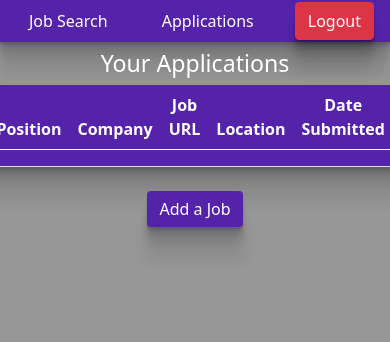
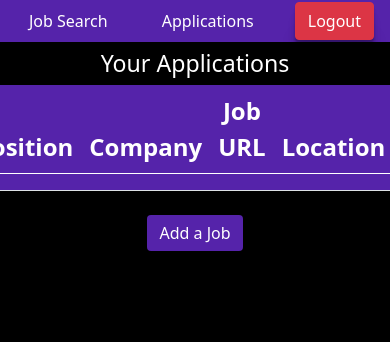
Before and after one commit to borelli28/Job-Board, a Django app: template job_board_app/templates/tracker_app.html in a window 390 px wide; the page is wider, and only the part inside the window is pictured. Shown: the top 342 px of that part. Run offline with Django 3.2, Linux system fonts and the light colour scheme; the template is opened without the code that fills it, so the values that code supplies are empty.

Commit message:
Hide date_submitted column from table to save space in mobile

```diff
--- a/job_board_app/static/styles/tracker_app_style.css
+++ b/job_board_app/static/styles/tracker_app_style.css
@@ -138,3 +138,17 @@ main #paginator a {
   padding: 0.5%;
   box-shadow: rgba(0, 0, 0, 0.09) 0px 2px 1px, rgba(0, 0, 0, 0.09) 0px 4px 2px, rgba(0, 0, 0, 0.09) 0px 8px 4px, rgba(0, 0, 0, 0.09) 0px 16px 8px, rgba(0, 0, 0, 0.09) 0px 32px 16px;
 }
+
+@media only screen and (max-width: 1280px) {
+  body {
+    background-color: black;
+  }
+
+  main table {
+    font-size: 1.5rem;
+  }
+  /* hides date-submitted column to save space */
+  main table .date-col {
+    display: None;
+  }
+}
--- a/job_board_app/templates/tracker_app.html
+++ b/job_board_app/templates/tracker_app.html
@@ -27,7 +27,7 @@
             <th>Company</th>
             <th>Job URL</th>
             <th>Location</th>
-            <th>Date Submitted</th>
+            <th class="date-col">Date Submitted</th>
             <th>Actions</th>
           </tr>
         </thead>
@@ -54,7 +54,7 @@
               <td><a target="_blank" rel="noopener noreferrer">None Provided</a></td>
             {% endif %}
             <td>{{ job.location }}</td>
-            <td>{{ job.date_submitted }}</td>
+            <td class="date-col">{{ job.date_submitted }}</td>
             <td id="actions">
               <form action="/tracker_app/edit_job/{{ job.id }}" enctype="multipart/form-data">
                 {% csrf_token %}
```
